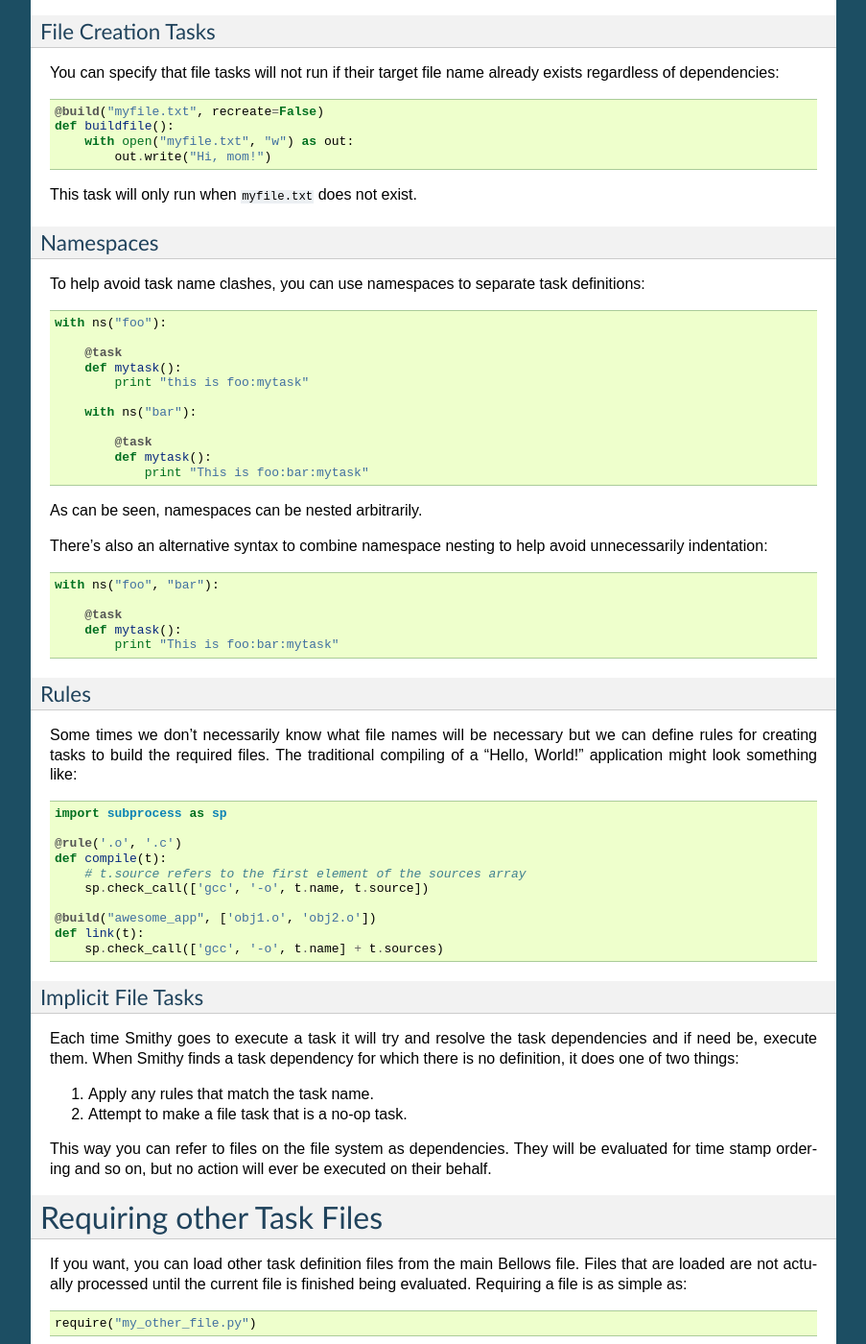
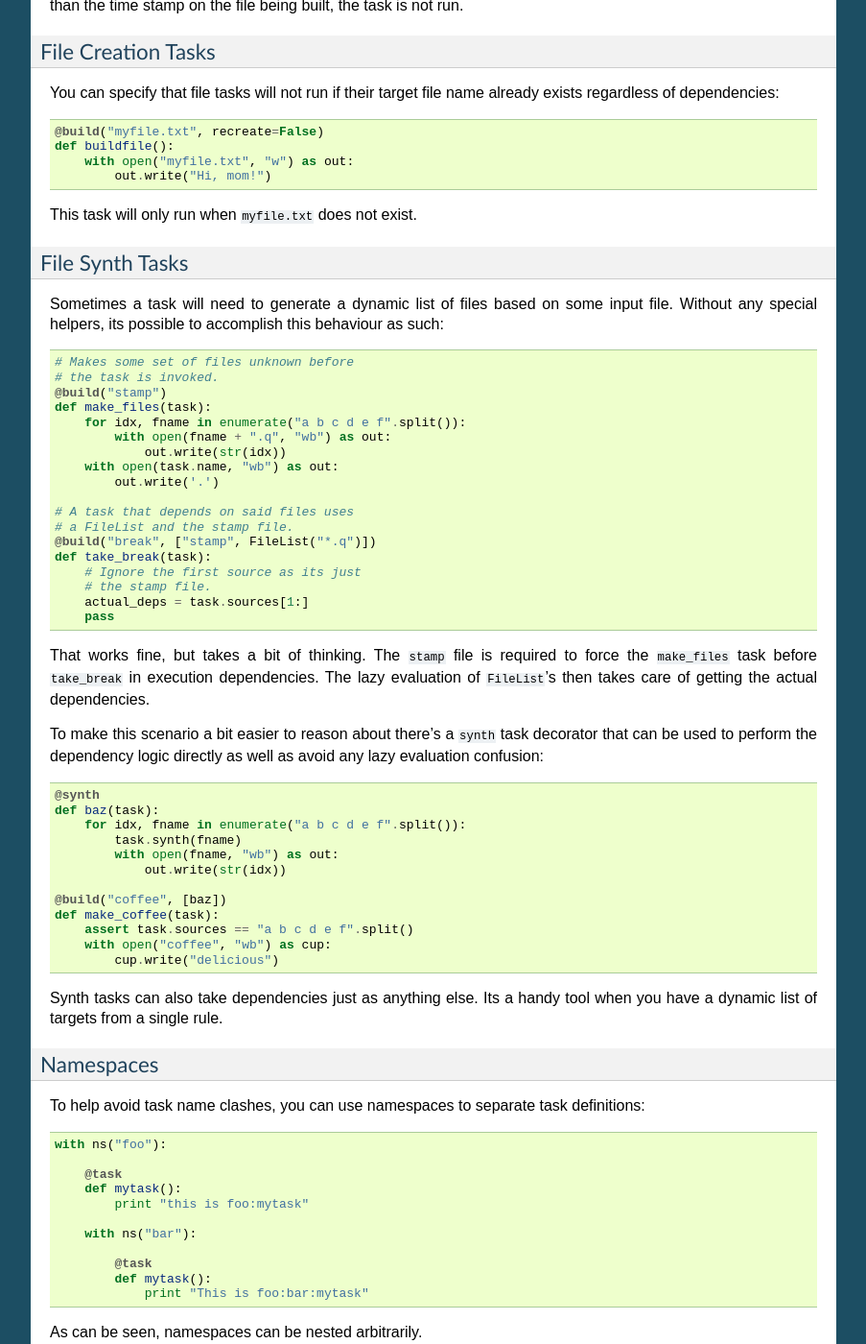
Before and after one commit to GaelVaroquaux/smithy, a Sphinx documentation site: the page built from docs/index.rst, in a window 1280 px wide and 1400 px high, scrolled down 4488 px. Shown: the whole window at 96% size, without its empty margins (198-1101 px from the left). Built offline with Sphinx 7.4.7, drawn with Linux system fonts in a browser that asks for light colours; some of the changed text lies outside the part shown.

Commit message:
Added the synth task.

```diff
--- a/docs/index.rst
+++ b/docs/index.rst
@@ -173,6 +173,7 @@ When a task definition file is loaded by smithy, the commonly used functions are
 * task - Our friendly task function.
 * rule - Define a rule to create implicit tasks for unmet dependencies
 * build - Define a task that creates a file.
+* synth - A task that creates a dynamic list of files.
 * multitask - Not yet implemented.
 * ns - Used in with-statements to help avoid task name clobbering.
 
@@ -250,6 +251,60 @@ You can specify that file tasks will not run if their target file name already e
 
 This task will only run when ``myfile.txt`` does not exist.
 
+File Synth Tasks
+----------------
+
+Sometimes a task will need to generate a dynamic list of files based on
+some input file. Without any special helpers, its possible to accomplish
+this behaviour as such:
+::
+
+    # Makes some set of files unknown before
+    # the task is invoked.
+    @build("stamp")
+    def make_files(task):
+        for idx, fname in enumerate("a b c d e f".split()):
+            with open(fname + ".q", "wb") as out:
+                out.write(str(idx))
+        with open(task.name, "wb") as out:
+            out.write('.')
+
+    # A task that depends on said files uses
+    # a FileList and the stamp file.
+    @build("break", ["stamp", FileList("*.q")])
+    def take_break(task):
+        # Ignore the first source as its just
+        # the stamp file.
+        actual_deps = task.sources[1:]
+        pass
+
+That works fine, but takes a bit of thinking. The ``stamp`` file is
+required to force the ``make_files`` task before ``take_break`` in
+execution dependencies. The lazy evaluation of ``FileList``'s then takes
+care of getting the actual dependencies.
+
+To make this scenario a bit easier to reason about there's a ``synth``
+task decorator that can be used to perform the dependency logic
+directly as well as avoid any lazy evaluation confusion:
+::
+
+    @synth
+    def baz(task):
+        for idx, fname in enumerate("a b c d e f".split()):
+            task.synth(fname)
+            with open(fname, "wb") as out:
+                out.write(str(idx))
+
+    @build("coffee", [baz])
+    def make_coffee(task):
+        assert task.sources == "a b c d e f".split()
+        with open("coffee", "wb") as cup:
+            cup.write("delicious")
+
+Synth tasks can also take dependencies just as anything else. Its a
+handy tool when you have a dynamic list of targets from a single
+rule.
+
 Namespaces
 ----------
 
```
Also changed, not shown: 7 other files.
